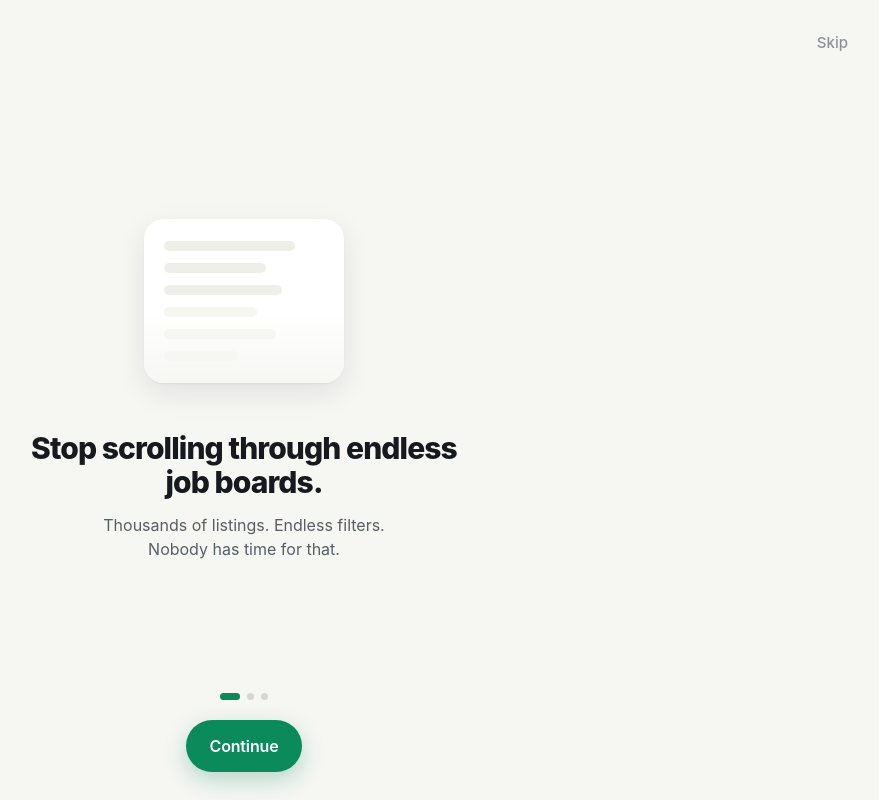
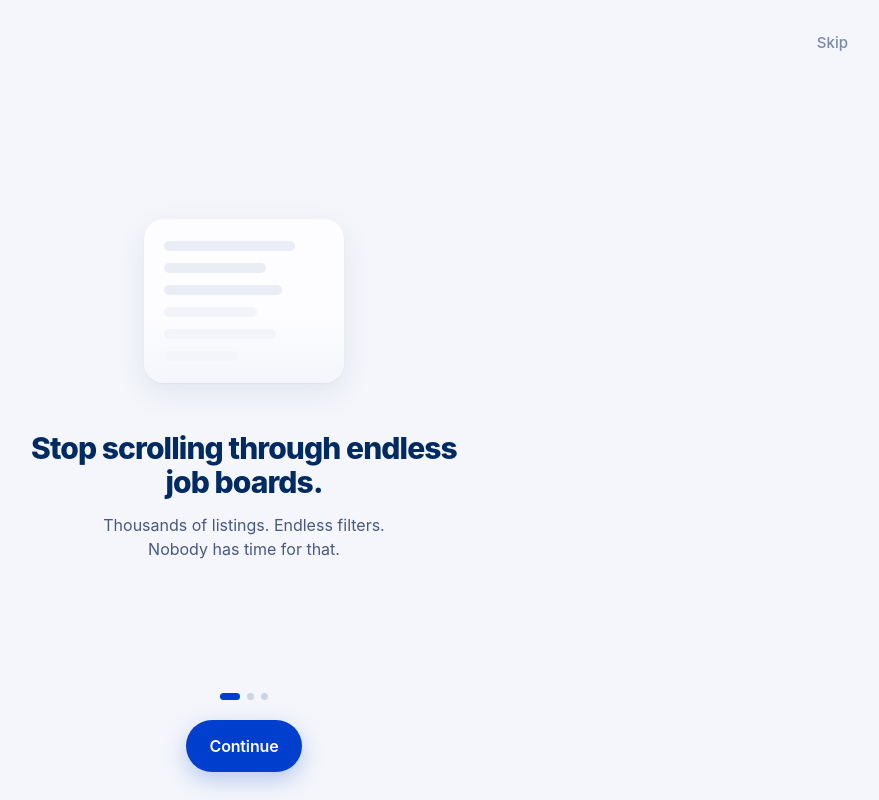
Before and after one commit to chidiXplorestech/partfinder-find-new-part-jobs-near-you, a Flask app: page / in a window 1280 px wide. Shown: the whole page, without its empty margins (396-1275 px from the left). Run offline with Flask 3, Linux system fonts and the light colour scheme; some libraries are stand-ins or nearby versions.

Commit message:
Re-theme Align to the brand palette: Persian/royal blue, cool white, creamy gold
Maps the supplied five-colour palette onto the design tokens:
- Persian blue #003ECD as the single accent (CTAs, match ring, links, dots)
- Royal blue #002A62 as the ink (headings, selected chips, View button, toast)
- Cool white #FDFDFF surfaces on a cool #F4F6FB canvas, navy-tinted shadows
- Selective yellow softened to a creamy gold #F2C14E for salary/pay highlights
- Imperial red reserved exclusively for Pass/danger states
- Company logo tiles now tint from the palette (blue, navy, gold, red, grey-blue)

Verified in a headless browser across onboarding, home, deck, detail sheet,
profile and paywall; zero page errors; 29 unit tests pass.

Co-Authored-By: Claude Opus 4.8 <noreply@anthropic.com>
Claude-Session: https://claude.ai/code/session_019cPd9jgfRaZVGHFiyuvFCv

```diff
--- a/static/css/style.css
+++ b/static/css/style.css
@@ -1,36 +1,42 @@
 /* =========================================================================
    Align — design system
-   Light, warm, premium. One accent (emerald), generous space, soft depth.
+   Light, cool-white, premium. Persian-blue accent, royal-blue ink, creamy gold
+   highlights, imperial red reserved for Pass. Generous space, soft depth.
    Type: SF Pro on Apple devices, Inter elsewhere.
    ========================================================================= */
 
 :root {
-  /* Canvas & surfaces */
-  --bg: #F6F6F3;
-  --surface: #FFFFFF;
-  --surface-2: #EFEFEA;
+  /* Canvas & surfaces — cool white (#FDFDFF family) */
+  --bg: #F4F6FB;
+  --surface: #FDFDFF;
+  --surface-2: #E9EDF6;
 
-  /* Ink */
-  --ink: #16191D;
-  --ink-2: #565E66;
-  --ink-3: #8B929B;
+  /* Ink — royal blue (#002A62) and blue-greys */
+  --ink: #002A62;
+  --ink-2: #475980;
+  --ink-3: #7B89A8;
 
-  /* Accent — deep emerald */
-  --accent: #0B8A5C;
-  --accent-press: #086B47;
-  --accent-tint: #E6F4EE;
-  --accent-tint-2: #D2EBDF;
+  /* Accent — Persian blue (#003ECD) */
+  --accent: #003ECD;
+  --accent-press: #0032A4;
+  --accent-tint: #E8EDFC;
+  --accent-tint-2: #D4DEF9;
 
-  /* Support */
-  --danger: #D2564E;
-  --danger-tint: #FBEEED;
-  --hairline: rgba(22, 25, 29, 0.08);
-  --hairline-strong: rgba(22, 25, 29, 0.14);
+  /* Gold — Selective yellow, creamed down */
+  --gold: #F2C14E;
+  --gold-ink: #8A6410;
+  --gold-tint: #FBF2D9;
 
-  /* Depth */
-  --shadow-card: 0 1px 2px rgba(22,25,29,.05), 0 10px 30px rgba(22,25,29,.09);
-  --shadow-float: 0 2px 6px rgba(22,25,29,.06), 0 18px 48px rgba(22,25,29,.14);
-  --shadow-pill: 0 1px 2px rgba(22,25,29,.06);
+  /* Support — Imperial red (#FF1833), reserved for Pass/danger */
+  --danger: #E5152F;
+  --danger-tint: #FFE9EC;
+  --hairline: rgba(0, 42, 98, 0.09);
+  --hairline-strong: rgba(0, 42, 98, 0.16);
+
+  /* Depth — navy-tinted */
+  --shadow-card: 0 1px 2px rgba(0,42,98,.05), 0 10px 30px rgba(0,42,98,.08);
+  --shadow-float: 0 2px 6px rgba(0,42,98,.06), 0 18px 48px rgba(0,42,98,.14);
+  --shadow-pill: 0 1px 2px rgba(0,42,98,.06);
 
   /* Shape */
   --r-card: 28px;
@@ -182,7 +188,7 @@ button { font: inherit; color: inherit; }
   width: 92px; height: 92px; border-radius: 50%;
   background: var(--accent); color: #fff;
   display: grid; place-items: center;
-  box-shadow: 0 14px 34px rgba(11,138,92,.35);
+  box-shadow: 0 14px 34px rgba(0,62,205,.32);
   position: relative; z-index: 1;
 }
 .tap-ring {
@@ -284,8 +290,8 @@ button { font: inherit; color: inherit; }
 .fine-print { font-size: 12.5px; color: var(--ink-3); line-height: 1.5; }
 .fine-print.center { text-align: center; }
 .config-warn {
-  font-size: 13px; color: #8A6A1F;
-  background: #FBF3DF; border: 1px solid #EFE0B8;
+  font-size: 13px; color: var(--gold-ink);
+  background: var(--gold-tint); border: 1px solid #EEDCA8;
   padding: 12px 14px; border-radius: var(--r-md);
   line-height: 1.5;
 }
@@ -305,7 +311,7 @@ button { font: inherit; color: inherit; }
   font-size: 16px; font-weight: 600;
   letter-spacing: -0.01em;
   cursor: pointer;
-  box-shadow: 0 8px 22px rgba(11,138,92,.28);
+  box-shadow: 0 8px 22px rgba(0,62,205,.25);
   transition: transform .15s ease, background .15s ease;
   text-decoration: none;
 }
@@ -372,7 +378,7 @@ button { font: inherit; color: inherit; }
 .w30 { width: 30%; } .w50 { width: 50%; } .w60 { width: 60%; }
 .w70 { width: 70%; } .w90 { width: 90%; }
 .shimmer {
-  background: linear-gradient(100deg, var(--surface-2) 40%, #F7F7F4 50%, var(--surface-2) 60%);
+  background: linear-gradient(100deg, var(--surface-2) 40%, #F6F8FC 50%, var(--surface-2) 60%);
   background-size: 200% 100%;
   animation: shimmer 1.4s linear infinite;
 }
@@ -468,7 +474,7 @@ button { font: inherit; color: inherit; }
   background: var(--surface-2);
   color: var(--ink-2);
 }
-.pill.pay { background: var(--accent-tint); color: var(--accent); }
+.pill.pay { background: var(--gold-tint); color: var(--gold-ink); }
 
 .card-reasons { margin-top: 18px; display: flex; flex-direction: column; gap: 9px; }
 .reasons-label { font-size: 12px; font-weight: 600; color: var(--ink-3); text-transform: uppercase; letter-spacing: .06em; }
@@ -536,9 +542,9 @@ button { font: inherit; color: inherit; }
   color: #fff;
   border: none;
   font-size: 15px; font-weight: 600;
-  box-shadow: 0 8px 20px rgba(22,25,29,.22);
+  box-shadow: 0 8px 20px rgba(0,42,98,.24);
 }
-.ctrl-view:hover { background: #23272C; }
+.ctrl-view:hover { background: #063B7E; }
 .deck-hint {
   text-align: center;
   font-size: 12px; color: var(--ink-3);
@@ -551,7 +557,7 @@ button { font: inherit; color: inherit; }
 .sheet { position: fixed; inset: 0; z-index: 200; }
 .sheet-backdrop {
   position: absolute; inset: 0;
-  background: rgba(22,25,29,.32);
+  background: rgba(0,26,60,.34);
   backdrop-filter: blur(2px);
 }
 .sheet-panel {
@@ -737,7 +743,7 @@ button { font: inherit; color: inherit; }
   display: inline-flex; align-items: center; gap: 8px;
   white-space: nowrap;
 }
-.toast .tick { color: #57D9A3; }
+.toast .tick { color: var(--gold); }
 
 /* =========================================================================
    Reduced motion
--- a/static/js/app.js
+++ b/static/js/app.js
@@ -191,11 +191,11 @@
   //  Deck rendering
   // =======================================================================
   var TILE_TINTS = [
-    ["#E6F4EE", "#0B8A5C"], // emerald
-    ["#E8F0FB", "#3465C0"], // blue
-    ["#F6EFE3", "#9A6B22"], // amber
-    ["#F3EBF7", "#7C4FA3"], // plum
-    ["#FBEEED", "#C05548"], // clay
+    ["#E8EDFC", "#003ECD"], // persian blue
+    ["#E3E8F2", "#002A62"], // royal blue
+    ["#FBF2D9", "#8A6410"], // creamy gold
+    ["#FFE9EC", "#C11227"], // imperial red
+    ["#EDF1F8", "#475980"], // cool grey-blue
   ];
   function tintFor(name) {
     var h = 0;
--- a/templates/index.html
+++ b/templates/index.html
@@ -3,7 +3,7 @@
 <head>
   <meta charset="UTF-8" />
   <meta name="viewport" content="width=device-width, initial-scale=1.0, viewport-fit=cover" />
-  <meta name="theme-color" content="#F6F6F3" />
+  <meta name="theme-color" content="#F4F6FB" />
   <title>Align — stop searching, start swiping</title>
   <meta name="description" content="Align finds real local jobs and lets you swipe through them one at a time. Stop searching. Start swiping. Find your next job faster." />
   <link rel="preconnect" href="https://fonts.googleapis.com" />
```
